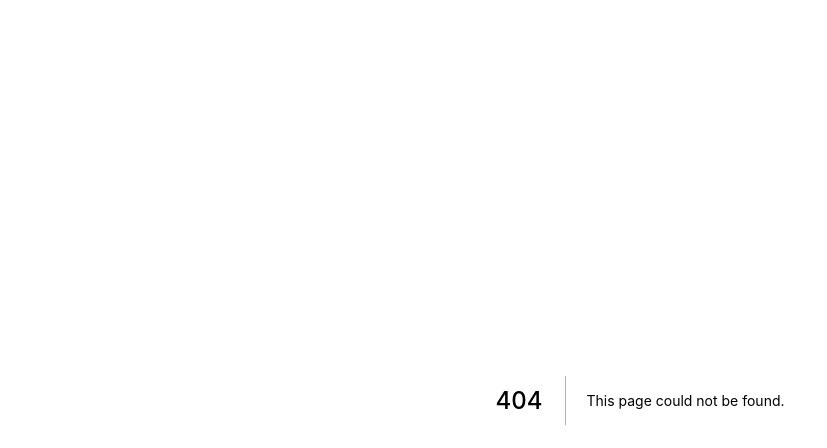
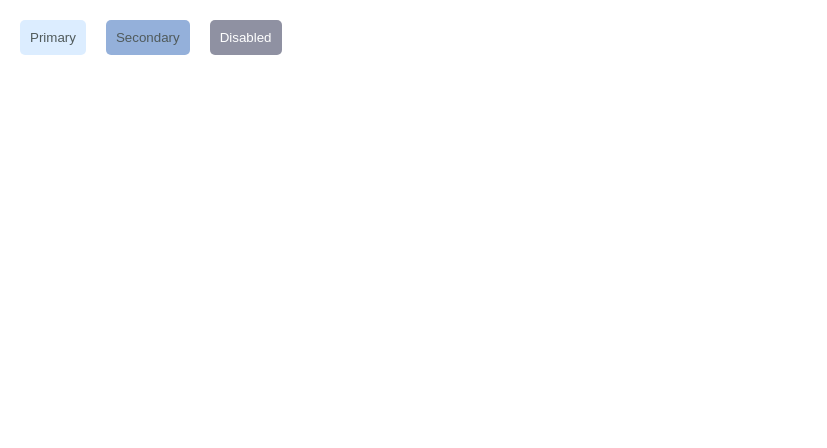
Before and after one commit to manuelbenitez/bishop, a Next.js app: page /dev in a window 1280 px wide. Before the commit this address had no page. Shown: the top 448 px of the page, without its empty margins (0-827 px from the left). Built offline with nearby package versions, Linux system fonts and the light colour scheme; what easy-peasy would draw is missing.

Commit message:
feat: button component

```diff
--- a/package.json
+++ b/package.json
@@ -12,7 +12,8 @@
     "easy-peasy": "^5.0.4",
     "next": "12.2.5",
     "react": "18.2.0",
-    "react-dom": "18.2.0"
+    "react-dom": "18.2.0",
+    "sass": "^1.54.9"
   },
   "devDependencies": {
     "@types/node": "18.7.14",
--- /dev/null
+++ b/pages/dev/index.tsx
@@ -0,0 +1,22 @@
+import React from "react";
+import Button from "../../ui/button";
+import styles from "./dev.module.scss";
+const Dev = () => {
+  return (
+    <div style={{ display: "flex", gap: "20px", padding: "20px" }}>
+      <Button
+        label={"Primary"}
+        onClick={() => console.log("clicked")}
+        type={"primary"}
+      />
+      <Button
+        label={"Secondary"}
+        onClick={() => console.log("clicked")}
+        type={"secondary"}
+      />
+      <Button label={"Disabled"} type={"disabled"} />
+    </div>
+  );
+};
+
+export default Dev;
--- /dev/null
+++ b/styles/colors.scss
@@ -0,0 +1,6 @@
+$aliceBlue: #dcedff;
+$wildBlueYonder: #94b0da;
+$manatee: #8f91a2;
+$davysGray: #505a5b;
+$outerSpaceCrayola: #343f3e;
+$white: #fff;
--- /dev/null
+++ b/ui/button/button.module.scss
@@ -0,0 +1,19 @@
+@import "../../styles/colors.scss";
+.button {
+  border: none;
+  border-radius: 5px;
+  padding: 10px;
+  color: $davysGray;
+  cursor: pointer;
+  &.__primary {
+    background-color: $aliceBlue;
+  }
+  &.__secondary {
+    background-color: $wildBlueYonder;
+  }
+  &.__disabled {
+    background-color: $manatee;
+    cursor: not-allowed;
+    color: $white;
+  }
+}
--- /dev/null
+++ b/ui/button/index.tsx
@@ -0,0 +1,13 @@
+import React from "react";
+import styles from "./button.module.scss";
+import { IButtonProps } from "./button.types";
+const Button = ({ label, onClick, type }: IButtonProps) => {
+  const classNames = [styles["button"], styles[`__${type}`]].join(" ");
+  return (
+    <button className={classNames} onClick={onClick}>
+      {label}
+    </button>
+  );
+};
+
+export default Button;
```
Also changed, not shown: ui/button/button.types.d.ts (added, +18 -0 lines), pages/dev/dev.module.scss (added), 1 other file (tests, documents, lock files or other folders).
